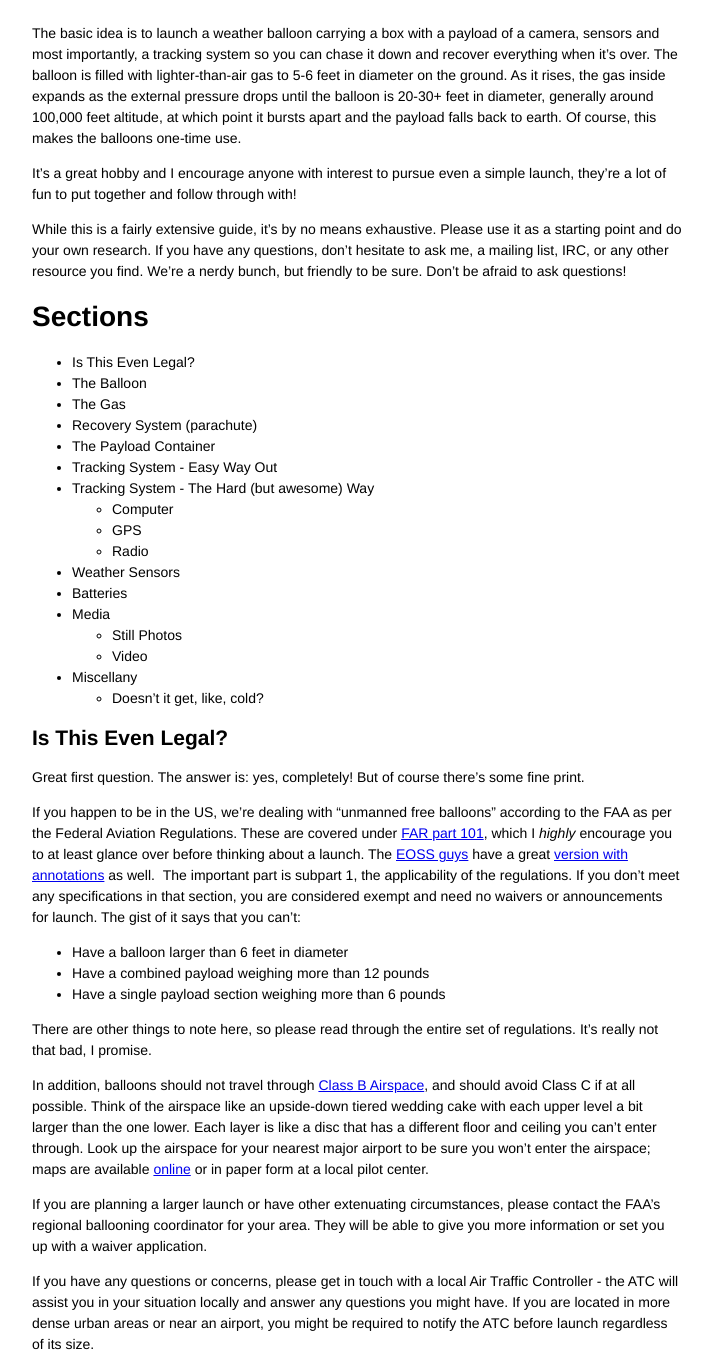
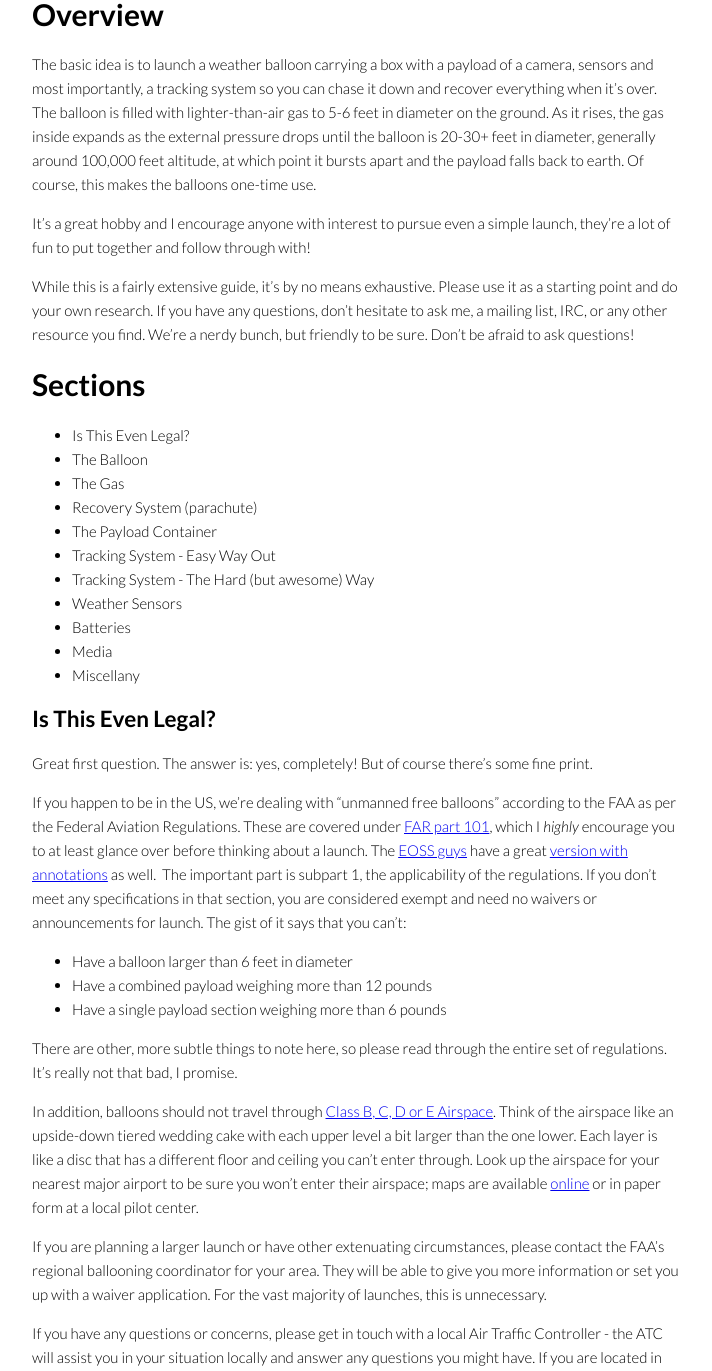
Before and after one commit to stilldavid/habfaq, a Jekyll site: the page built from index.md, in a window 1280 px wide, cut to the strip 541-1912 px from the top of the page. Shown: the whole strip, without its empty margins (283-995 px from the left). Built offline with Jekyll 4.4.1, drawn with Linux system fonts in a browser that asks for light colours; Markdown is read by kramdown in place of the engine named in the settings; some of the changed text lies outside the part shown.

Commit message:
change font; add image; minor txt changes

```diff
--- a/_layouts/home.html
+++ b/_layouts/home.html
@@ -5,6 +5,7 @@
     <title>{{ page.title }}</title>
     <meta name="author" content="David Stillman" />
 
+   <link href='http://fonts.googleapis.com/css?family=Lato:300,700,300italic' rel='stylesheet' type='text/css'>
    <link rel="stylesheet" href="css/screen.css" type="text/css" media="screen, projection" />
   </head>
 
--- a/css/screen.css
+++ b/css/screen.css
@@ -1,6 +1,6 @@
 body {
-  font-family: "Helvetica Neue", helvetica, arial, sans-serif;
-  font-size: 14px;
+  font-family: 'Lato', 'Helvetica Neue', helvetica, arial, sans-serif;
+  font-size: 15px;
 }
 
 #site {
@@ -9,5 +9,9 @@ body {
 }
 
 p, li {
-  line-height: 1.5em;
+  line-height: 1.6em;
 }
+
+h1, h2, h3, h4, h5, h6 {
+  font-weight: 700;
+}
--- a/index.md
+++ b/index.md
@@ -5,7 +5,7 @@ title: HAB FAQ
 
 You saw the pictures online, the video on your local news or the commercial on the television. Whatever spurred it on, you want to launch a weather balloon to near-space - for the photos, video or just to do it. It can be a daunting and difficult looking task at the outset. I'm here to tell you that with a little work, a little research and a bit of luck you can certainly launch a balloon payload to ~100,000 feet and recover it! Read on for more information on how to get pictures like this:
 
-![Space](http://farm5.staticflickr.com/4044/4624098425_eacdbba833.jpg)
+![Space](img/space.jpg)
 
 # Overview
 The basic idea is to launch a weather balloon carrying a box with a payload of a camera, sensors and most importantly, a tracking system so you can chase it down and recover everything when it's over. The balloon is filled with lighter-than-air gas to 5-6 feet in diameter on the ground. As it rises, the gas inside expands as the external pressure drops until the balloon is 20-30+ feet in diameter, generally around 100,000 feet altitude, at which point it bursts apart and the payload falls back to earth. Of course, this makes the balloons one-time use.
@@ -23,48 +23,47 @@ While this is a fairly extensive guide, it's by no means exhaustive. Please use
 * The Payload Container
 * Tracking System - Easy Way Out
 * Tracking System - The Hard (but awesome) Way
-  * Computer
-  * GPS
-  * Radio
 * Weather Sensors
 * Batteries
 * Media
-  * Still Photos
-  * Video
 * Miscellany
-  * Doesn't it get, like, cold?
 
 ## Is This Even Legal?
 Great first question. The answer is: yes, completely! But of course there's some fine print.
 
-If you happen to be in the US, we're dealing with "unmanned free balloons" according to the FAA as per the Federal Aviation Regulations. These are covered under [FAR part 101](http://ecfr.gpoaccess.gov/cgi/t/text/text-idx?c=ecfr&amp;rgn=div5&amp;view=text&amp;node=14:2.0.1.3.15&amp;idno=14), which I _highly_ encourage you to at least glance over before thinking about a launch. The [EOSS guys](http://www.eoss.org) have a great [version with annotations](http://www.eoss.org/pubs/far_annotated.htm) as well.  The important part is subpart 1, the applicability of the regulations. If you don't meet any specifications in that section, you are considered exempt and need no waivers or announcements for launch. The gist of it says that you can't:
+If you happen to be in the US, we're dealing with "unmanned free balloons" according to the FAA as per the Federal Aviation Regulations. These are covered under [FAR part 101](http://ecfr.gpoaccess.gov/cgi/t/text/text-idx?c=ecfr&amp;rgn=div5&amp;view=text&amp;node=14:2.0.1.3.15&amp;idno=14), which I *highly* encourage you to at least glance over before thinking about a launch. The [EOSS guys](http://www.eoss.org) have a great [version with annotations](http://www.eoss.org/pubs/far_annotated.htm) as well.  The important part is subpart 1, the applicability of the regulations. If you don't meet any specifications in that section, you are considered exempt and need no waivers or announcements for launch. The gist of it says that you can't:
 
 * Have a balloon larger than 6 feet in diameter
 * Have a combined payload weighing more than 12 pounds
 * Have a single payload section weighing more than 6 pounds
 
-There are other things to note here, so please read through the entire set of regulations. It's really not that bad, I promise.
+There are other, more subtle things to note here, so please read through the entire set of regulations. It's really not that bad, I promise.
 
-In addition, balloons should not travel through [Class B Airspace](http://en.wikipedia.org/wiki/Airspace_class_(United_States\)#Class_B), and should avoid Class C if at all possible. Think of the airspace like an upside-down tiered wedding cake with each upper level a bit larger than the one lower. Each layer is like a disc that has a different floor and ceiling you can't enter through. Look up the airspace for your nearest major airport to be sure you won't enter the airspace; maps are available [online](http://skyvector.com/) or in paper form at a local pilot center.
+In addition, balloons should not travel through [Class B, C, D or E Airspace](http://en.wikipedia.org/wiki/Airspace_class_(United_States)). Think of the airspace like an upside-down tiered wedding cake with each upper level a bit larger than the one lower. Each layer is like a disc that has a different floor and ceiling you can't enter through. Look up the airspace for your nearest major airport to be sure you won't enter their airspace; maps are available [online](http://skyvector.com/) or in paper form at a local pilot center.
 
-If you are planning a larger launch or have other extenuating circumstances, please contact the FAA's regional ballooning coordinator for your area. They will be able to give you more information or set you up with a waiver application.
+If you are planning a larger launch or have other extenuating circumstances, please contact the FAA's regional ballooning coordinator for your area. They will be able to give you more information or set you up with a waiver application. For the vast majority of launches, this is unnecessary.
 
-If you have any questions or concerns, please get in touch with a local Air Traffic Controller - the ATC will assist you in your situation locally and answer any questions you might have. If you are located in more dense urban areas or near an airport, you might be required to notify the ATC before launch regardless of its size.
+If you have any questions or concerns, please get in touch with a local Air Traffic Controller - the ATC will assist you in your situation locally and answer any questions you might have. If you are located in more dense urban areas or near an airport, you might be required to notify the ATC before launch regardless of your payload.
 
 If you are outside the US, please look up your local regulations.
 
-Please do your research and be aware - let's keep this hobby safe and sane!
+Above all, please do your research and be aware - let's keep this hobby safe and sane!
 
 [top ↩](#)
 
 ## The Balloon
-In the US, weather balloons are used by the National Weather Service, each with what are called radiosondes attached to them. They are used to model and predict weather patters, and are generally [launched twice daily](http://www.wrh.noaa.gov/rev/tour/UA/introduction.php) from over 100 locations all over the US.
+In the US, weather balloons are used by the National Weather Service, each with what are called radiosondes attached to them. They are used to model and predict weather patters, and are generally [launched twice daily](http://www.wrh.noaa.gov/rev/tour/UA/introduction.php), every single day from over 100 locations all over the US. If you do some quick math, you'll note that there are over 73,000 launches annually just across North America. If you're worried about the safety of the launch, let this allay your fears just a tad - though please be aware and safe!
 
+### Purchasing a New Balloon
 The best source for new balloons is [Kaymont](http://kaymontballoons.com/). They manufacture them for the NWS among others, and are very good quality. They are starting to cater more to the one-off hobbyist orders, and even have a section on their Web site for them now.
 
 Many people find surplus balloons on eBay and the like, but I can't vouch for them. Most of them are fine and work brilliantly, but there are no guarantees. Most latex balloons do have a shelf life of a year or two at most before they start to degrade, so be wary of exceptionally old balloons. I personally opt to spend the extra money for the peace of mind that the envelope will not burst prematurely, plus it's nice to know the design specifications beforehand.
 
-Balloons are categorized based on their weight. The most popular sizes are 800-1500 grams. See the specifications for your particular balloon to determine how much to fill it at launch.
+### Balloon Sizes
+Balloons are categorized based on their weight. The most popular sizes are between 800 and 1500 grams. Each has different properties and behaves differently, but your first balloon should be 1000 or 1200 gram unless you know you want something different. A 1000g balloon will lift a few pounds to ~90,000 feet quite readily, and is completely sufficient for most launches.
+
+### Filling
+TODO:
 
 [top ↩](#)
 
@@ -82,4 +81,6 @@ After the balloon bursts, the payload will start falling to the ground. In the u
 
 I use a four foot parachute from [The Rocketman](http://the-rocketman.com/recovery.html). There are many places online to find simple nylon parachutes, including ebay and surplus stores, but again I prefer to buy new so I know the expected properties of what I'm working with. Parachute selection isn't totally crucial, just make sure you get an adequate sized chute for your payload mass.
 
+The main considerations when selecting a chute is the descent rate. It's good (and fun!) to do a "drop test" from the top of a building
+
 [top ↩](#)
```
Also changed, not shown: other parts of _layouts/home.html (+1 -1 lines).
